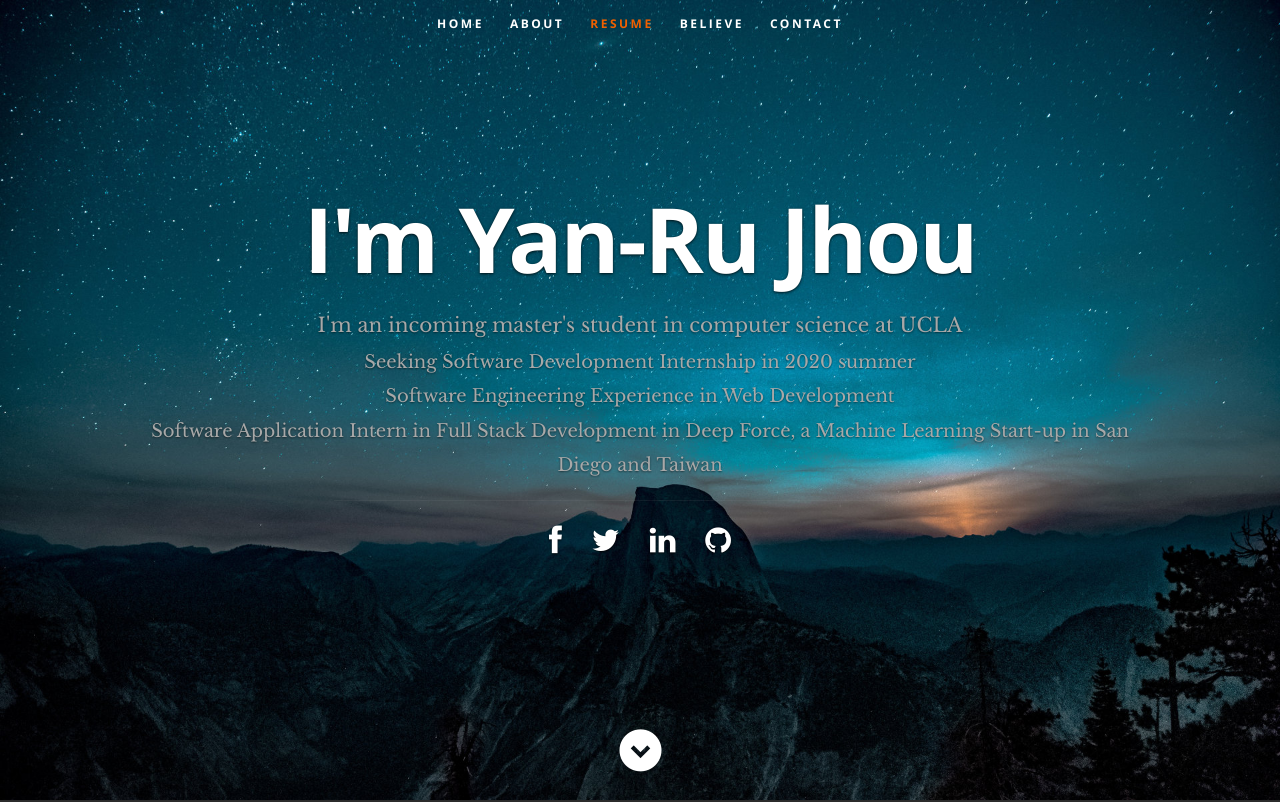
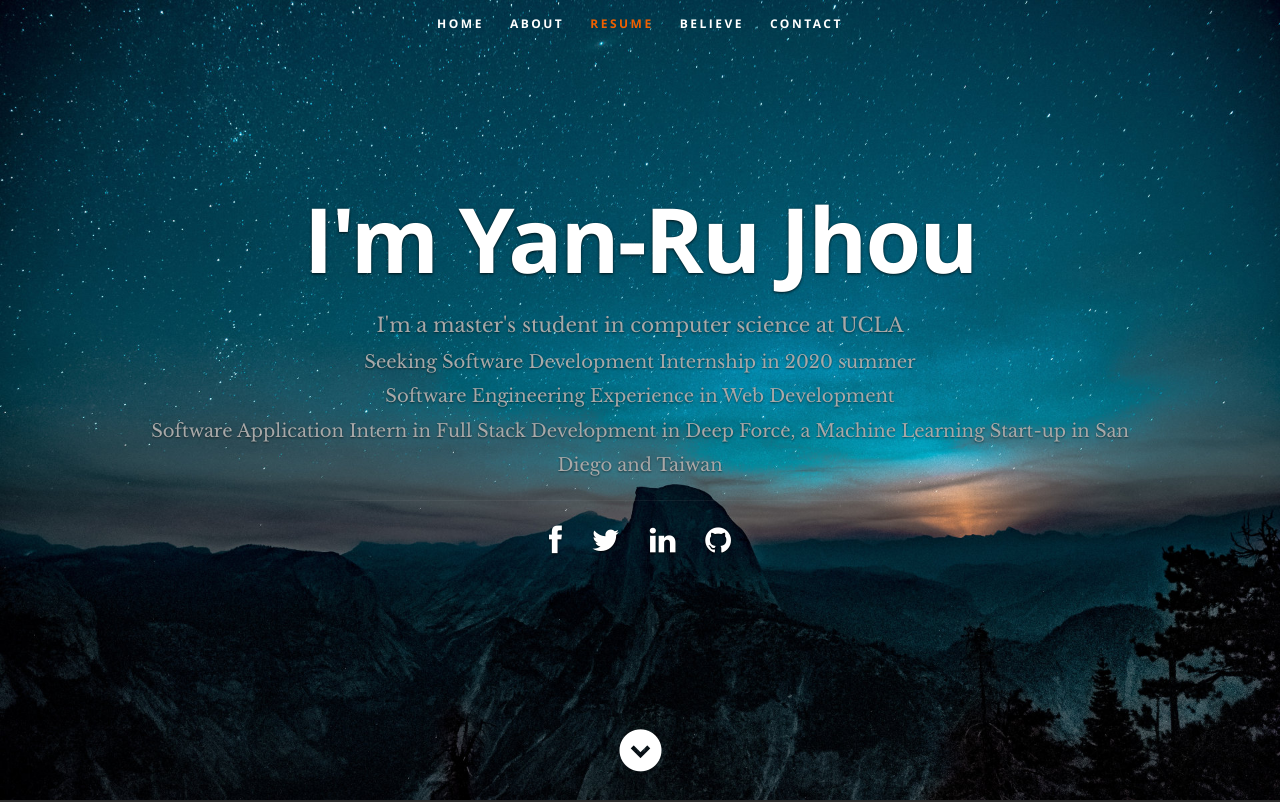
Before and after one commit to tbakerx/react-resume-template, a React (Create React App) app: page / in a window 1280 px wide. Shown: the top 802 px of the page. Built offline with nearby package versions, Linux system fonts and the light colour scheme.

Commit message:
update resume content

```diff
--- a/public/resumeData.json
+++ b/public/resumeData.json
@@ -1,7 +1,7 @@
 {
   "main": {
     "name":"Yan-Ru Jhou",
-    "occupation":"incoming master's student in computer science",
+    "occupation":" master's student in computer science",
     "description": [
                     "Seeking Software Development Internship in 2020 summer",
                     "Software Engineering Experience in Web Development",
--- a/src/Components/Header.js
+++ b/src/Components/Header.js
@@ -42,7 +42,7 @@ class Header extends Component {
       <div className="row banner">
          <div className="banner-text">
             <h1 className="responsive-headline">I'm {name}</h1>
-            <h2>I'm an {occupation} at {school}</h2>
+            <h2>I'm a {occupation} at {school}</h2>
             <div>
                 {description}
             </div>
```
Also changed, not shown: 1 other file (tests, documents, lock files or other folders).
